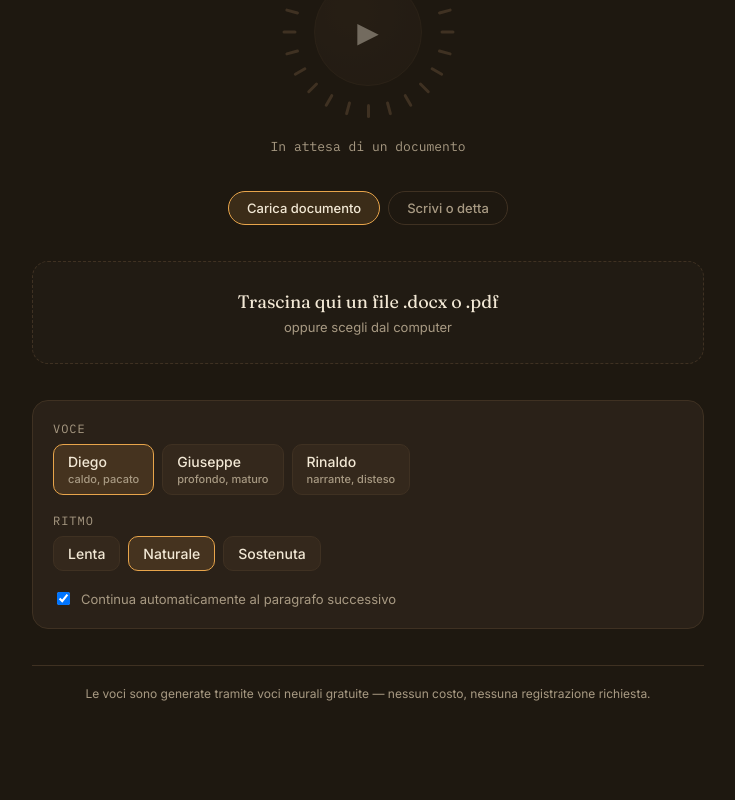
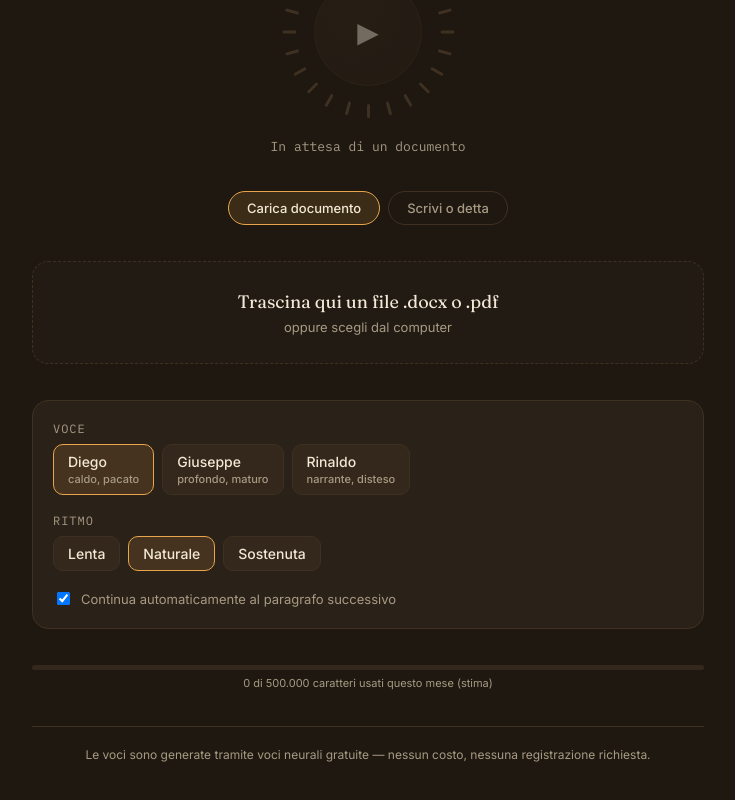
Before and after one commit to salvatoreysorys-afk/Voce-di-carta, a Next.js app: page / in a window 1280 px wide. Shown: the part 300-1100 px from the top of the page, without its empty margins (272-1007 px from the left). Built offline with nearby package versions, Linux system fonts and the light colour scheme.

Commit message:
Add files via upload

```diff
--- a/app/globals.css
+++ b/app/globals.css
@@ -490,6 +490,32 @@ body {
   flex-shrink: 0;
 }
 
+.usage-meter {
+  display: flex;
+  flex-direction: column;
+  gap: 6px;
+}
+
+.usage-meter__bar {
+  height: 5px;
+  border-radius: 999px;
+  background: var(--panel-2);
+  overflow: hidden;
+}
+
+.usage-meter__fill {
+  height: 100%;
+  background: linear-gradient(90deg, var(--amber), var(--ember));
+  transition: width 0.3s ease;
+}
+
+.usage-meter__label {
+  text-align: center;
+  font-size: 11px;
+  color: var(--muted);
+  margin: 0;
+}
+
 .footnote {
   text-align: center;
   font-size: 12px;
--- a/app/page.js
+++ b/app/page.js
@@ -4,6 +4,8 @@ import { useRef, useState, useCallback, useEffect } from "react";
 
 const STORAGE_KEY = "voce-di-carta:documento";
 const NOTES_KEY = "voce-di-carta:appunti";
+const USAGE_PREFIX = "voce-di-carta:utilizzo:";
+const MONTHLY_LIMIT = 500000;
 
 const VOICES = [
   { id: "it-IT-DiegoNeural", label: "Diego", note: "caldo, pacato" },
@@ -47,6 +49,10 @@ function splitIntoChunks(rawText) {
   return chunks;
 }
 
+function totalChars(parts) {
+  return parts.reduce((sum, p) => sum + p.length, 0);
+}
+
 export default function Home() {
   const [fileName, setFileName] = useState(null);
   const [chunks, setChunks] = useState([]);
@@ -63,6 +69,7 @@ export default function Home() {
   const [textDraft, setTextDraft] = useState("");
   const [savedNotes, setSavedNotes] = useState([]);
   const [activeNoteId, setActiveNoteId] = useState(null);
+  const [monthlyUsage, setMonthlyUsage] = useState(0);
 
   const audioRef = useRef(null);
   const cacheRef = useRef(new Map());
@@ -78,7 +85,7 @@ export default function Home() {
           setChunks(saved.chunks);
           setCurrentIndex(saved.currentIndex || 0);
           setStatus(
-            `Ripreso — paragrafo ${(saved.currentIndex || 0) + 1} di ${saved.chunks.length}`
+            `Ripreso — paragrafo ${(saved.currentIndex || 0) + 1} di ${saved.chunks.length} · ${totalChars(saved.chunks).toLocaleString("it-IT")} caratteri totali`
           );
         }
       }
@@ -110,6 +117,33 @@ export default function Home() {
       console.error("Impossibile caricare gli appunti salvati:", err);
     }
   }, []);
+
+  const currentUsageKey = () => {
+    const now = new Date();
+    return `${USAGE_PREFIX}${now.getFullYear()}-${String(now.getMonth() + 1).padStart(2, "0")}`;
+  };
+
+  // Carica il conteggio dei caratteri usati questo mese
+  useEffect(() => {
+    try {
+      const raw = window.localStorage.getItem(currentUsageKey());
+      setMonthlyUsage(raw ? parseInt(raw, 10) || 0 : 0);
+    } catch (err) {
+      console.error("Impossibile caricare il contatore mensile:", err);
+    }
+  }, []);
+
+  const addUsage = (chars) => {
+    setMonthlyUsage((prev) => {
+      const next = prev + chars;
+      try {
+        window.localStorage.setItem(currentUsageKey(), String(next));
+      } catch (err) {
+        console.error("Impossibile salvare il contatore mensile:", err);
+      }
+      return next;
+    });
+  };
 
   const persistNotes = (notes) => {
     setSavedNotes(notes);
@@ -225,7 +259,7 @@ export default function Home() {
         return;
       }
       setChunks(parts);
-      setStatus(`Pronto — ${parts.length} paragrafi`);
+      setStatus(`Pronto — ${parts.length} paragrafi · ${totalChars(parts).toLocaleString("it-IT")} caratteri totali`);
     } catch (err) {
       console.error(err);
       setError("Non sono riuscito a leggere questo file.");
@@ -259,7 +293,7 @@ export default function Home() {
     setChunks(parts);
     setCurrentIndex(0);
     cacheRef.current = new Map();
-    setStatus(`Pronto — ${parts.length} paragrafi`);
+    setStatus(`Pronto — ${parts.length} paragrafi · ${totalChars(parts).toLocaleString("it-IT")} caratteri totali`);
   };
 
   const synthesize = async (index) => {
@@ -275,6 +309,7 @@ export default function Home() {
     const blob = await res.blob();
     const url = URL.createObjectURL(blob);
     cacheRef.current.set(key, url);
+    addUsage(chunks[index].length);
     return url;
   };
 
@@ -528,6 +563,18 @@ export default function Home() {
 
       <audio ref={audioRef} onEnded={onEnded} hidden />
 
+      <div className="usage-meter">
+        <div className="usage-meter__bar">
+          <div
+            className="usage-meter__fill"
+            style={{ width: `${Math.min(100, (monthlyUsage / MONTHLY_LIMIT) * 100)}%` }}
+          />
+        </div>
+        <p className="usage-meter__label">
+          {monthlyUsage.toLocaleString("it-IT")} di {MONTHLY_LIMIT.toLocaleString("it-IT")} caratteri usati questo mese (stima)
+        </p>
+      </div>
+
       <footer className="footnote">
         Le voci sono generate tramite voci neurali gratuite — nessun costo,
         nessuna registrazione richiesta.
```
